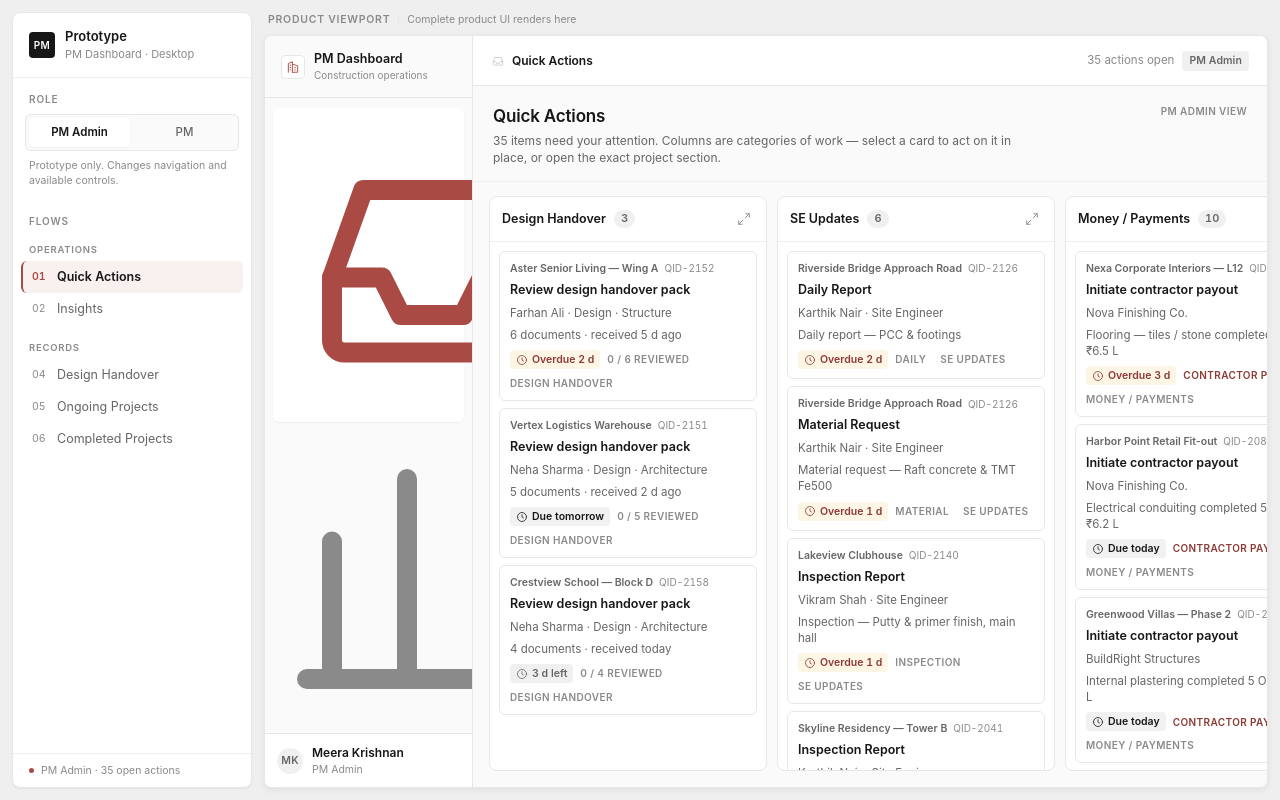
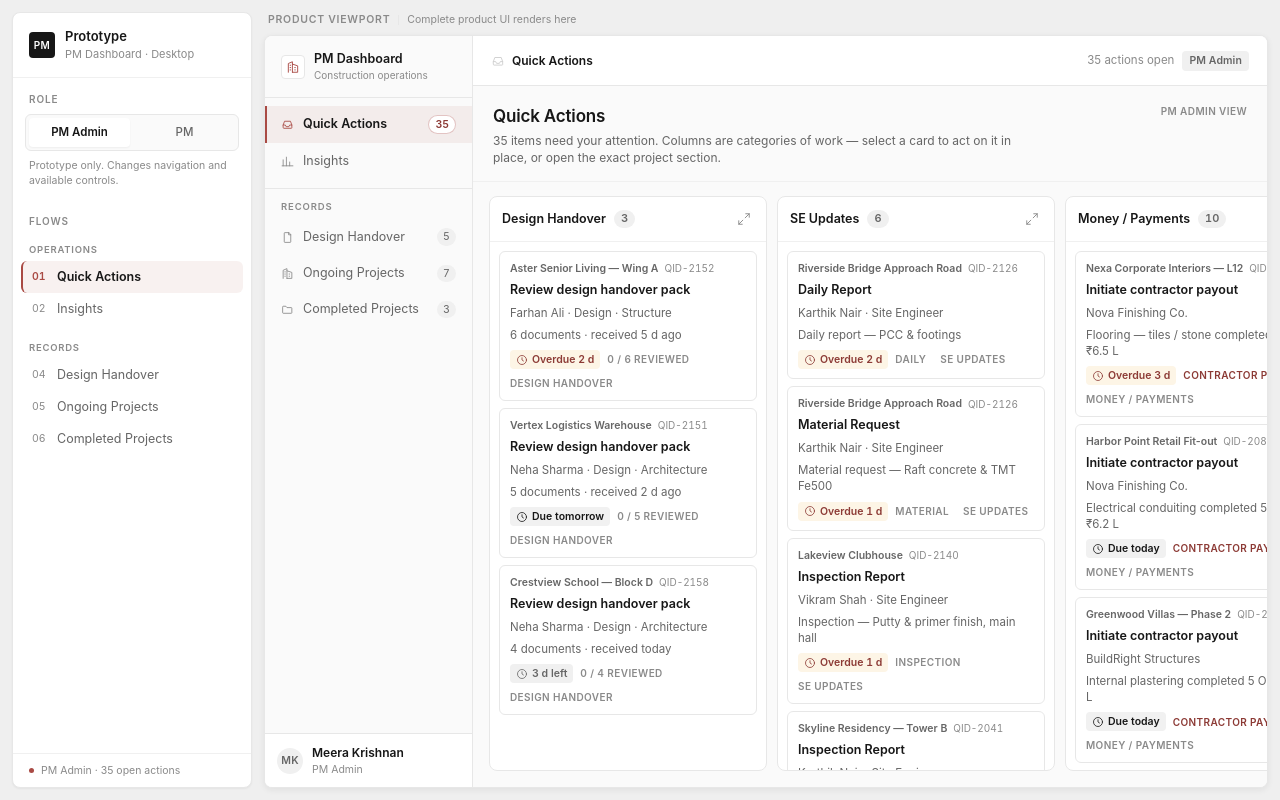
Before and after one commit to shivamkumartestingacc-maker/pm2, a plain HTML site: page prototype/index.html in a window 1280 px wide. Drawn offline with Linux system fonts and the light colour scheme.

Commit message:
fix(prototype): sidebar nav renders as tab list and icons keep their size
- icon() writes an explicit px box, so a size with no matching .ico--N class
  no longer falls back to the SVG intrinsic size (the sidebar used 15px,
  which had no class and rendered huge)
- add the missing .ico--13/.ico--15/.ico--20 classes and a 14px default
- sidebar nav restyled as a vertical tab list: flush full-width rows, 2px
  brand rail + brand-wash for the selected tab, no card/box treatment and no
  nested indent for the Records group
- tighten nav metrics under 1180px so 'Completed Projects' no longer truncates
- document both in design.md

Co-authored-by: arena-agent <297053741+arena-agent@users.noreply.github.com>

```diff
--- a/prototype/styles.css
+++ b/prototype/styles.css
@@ -70,11 +70,16 @@ table{border-collapse:collapse;width:100%}
 .tnum{font-variant-numeric:tabular-nums}
 .sr-only{position:absolute;width:1px;height:1px;padding:0;margin:-1px;overflow:hidden;clip:rect(0 0 0 0);white-space:nowrap;border:0}
 
-.ico{display:inline-flex;align-items:center;justify-content:center;flex:none;line-height:0}
+/* Size is set inline by icon() so an unlisted size can never balloon.
+   The classes below are kept as a fallback / for hand-written markup. */
+.ico{display:inline-flex;align-items:center;justify-content:center;flex:none;line-height:0;width:14px;height:14px}
 .ico svg{display:block;width:100%;height:100%}
+.ico--12{width:12px;height:12px}
+.ico--13{width:13px;height:13px}
 .ico--14{width:14px;height:14px}
+.ico--15{width:15px;height:15px}
 .ico--16{width:16px;height:16px}
-.ico--12{width:12px;height:12px}
+.ico--20{width:20px;height:20px}
 
 /* =====================================================================
    1. PROTOTYPE CONTROLLER (Layer A)
@@ -209,22 +214,28 @@ table{border-collapse:collapse;width:100%}
 }
 .pside__name{font-size:12.5px;font-weight:600}
 .pside__env{font-size:10px;color:var(--faint)}
-.pside__nav{flex:1;min-height:0;overflow-y:auto;padding:10px 8px 16px}
+.pside__nav{flex:1;min-height:0;overflow-y:auto;padding:8px 0 16px}
 
-.nav-group{margin-bottom:12px}
+/* Nav items render as a vertical tab list: flush full-width rows with a
+   brand rail marking the selected tab. No card treatment, no nested indent. */
+.nav-group{margin-bottom:9px}
 .nav-group__label{
   font-size:9.5px;font-weight:600;letter-spacing:.09em;text-transform:uppercase;
-  color:var(--faint);padding:4px 8px 5px;
+  color:var(--faint);padding:9px 16px 5px;
 }
+.nav-group + .nav-group .nav-group__label{border-top:1px solid var(--line);margin-top:2px;padding-top:11px}
 .nav-item{
-  display:flex;align-items:center;gap:9px;width:100%;
-  border:0;background:transparent;text-align:left;
-  padding:7px 9px;border-radius:var(--r-md);
+  position:relative;display:flex;align-items:center;gap:9px;width:100%;
+  border:0;border-left:2px solid transparent;background:transparent;text-align:left;
+  padding:9px 16px 9px 14px;
   font-size:12.5px;color:var(--muted);
-  transition:background .14s ease,color .14s ease;
+  transition:background .14s ease,color .14s ease,border-color .14s ease;
 }
 .nav-item:hover{background:rgba(23,23,23,.035);color:var(--ink)}
-.nav-item[aria-current="page"]{background:var(--white);color:var(--ink);font-weight:600;box-shadow:var(--sh-1)}
+.nav-item[aria-current="page"]{
+  background:var(--brand-wash);color:var(--ink);font-weight:600;
+  border-left-color:var(--brand);
+}
 .nav-item[aria-current="page"] .ico{color:var(--brand)}
 .nav-item .ico{color:var(--faint);transition:color .14s ease}
 .nav-item:hover .ico{color:var(--muted)}
@@ -234,9 +245,9 @@ table{border-collapse:collapse;width:100%}
   color:var(--muted);background:var(--line-soft);
   border-radius:10px;padding:1px 6px;min-width:19px;text-align:center;
 }
-.nav-item[aria-current="page"] .nav-count{background:var(--brand-wash);color:var(--brand-ink)}
-.nav-sub{padding-left:18px;margin-top:2px;display:flex;flex-direction:column;gap:1px}
-.nav-sub .nav-item{font-size:12px;padding:6px 9px}
+.nav-item[aria-current="page"] .nav-count{background:var(--white);color:var(--brand-ink);border:1px solid var(--brand-line)}
+.nav-sub{margin-top:0;display:flex;flex-direction:column}
+.nav-sub .nav-item{font-size:12.5px}
 
 .pside__user{
   border-top:1px solid var(--line);padding:10px 12px;
@@ -756,6 +767,11 @@ textarea.input{height:auto;padding:8px 9px;resize:vertical;min-height:64px;line-
 }
 @media (max-width:1180px){
   :root{--rail-w:222px;--pside-w:196px}
+  .pside__brand{padding:14px 13px}
+  .nav-item{padding:8px 11px 8px 10px;gap:7px;font-size:12px}
+  .nav-group__label{padding-left:12px}
+  .nav-item .ico{width:12px !important;height:12px !important}
+  .nav-count{font-size:10px;padding:1px 5px;min-width:17px}
   .proto{gap:10px;padding:10px}
   .qcol{flex-basis:262px;width:262px}
   .qcol.is-expanded{min-width:360px}
```
Also changed, not shown: prototype/app.js, 1 other file.
